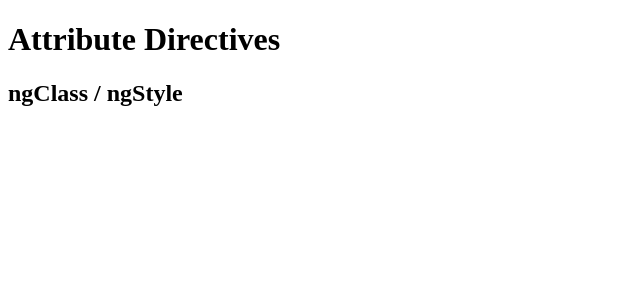
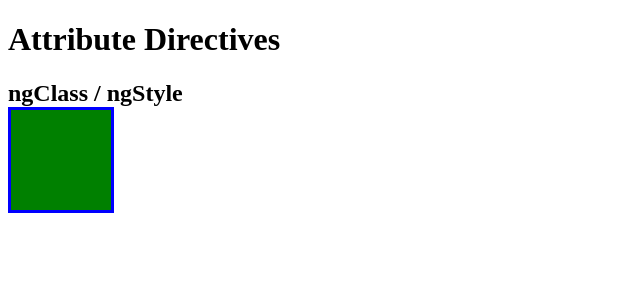
Before and after one commit to leotm/angular-2.directives, an Angular app: page / in a window 1280 px wide. Shown: the top 300 px of the page, without its empty margins (0-640 px from the left). Built offline with nearby package versions, Linux system fonts and the light colour scheme.

Commit message:
Add ngClass

```diff
--- a/src/app/app.component.html
+++ b/src/app/app.component.html
@@ -4,4 +4,5 @@
 
 <h2>
   ngClass / ngStyle
+  <div ngClass="border background"></div>
 </h2>
```
